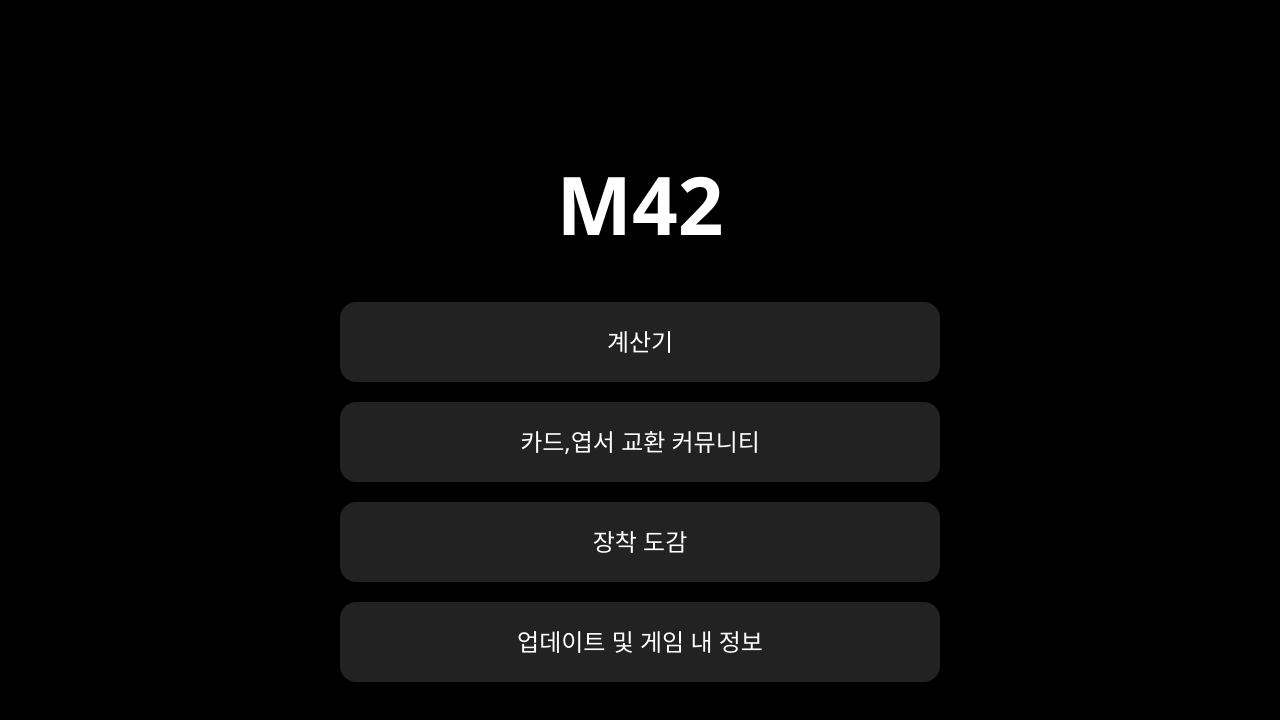
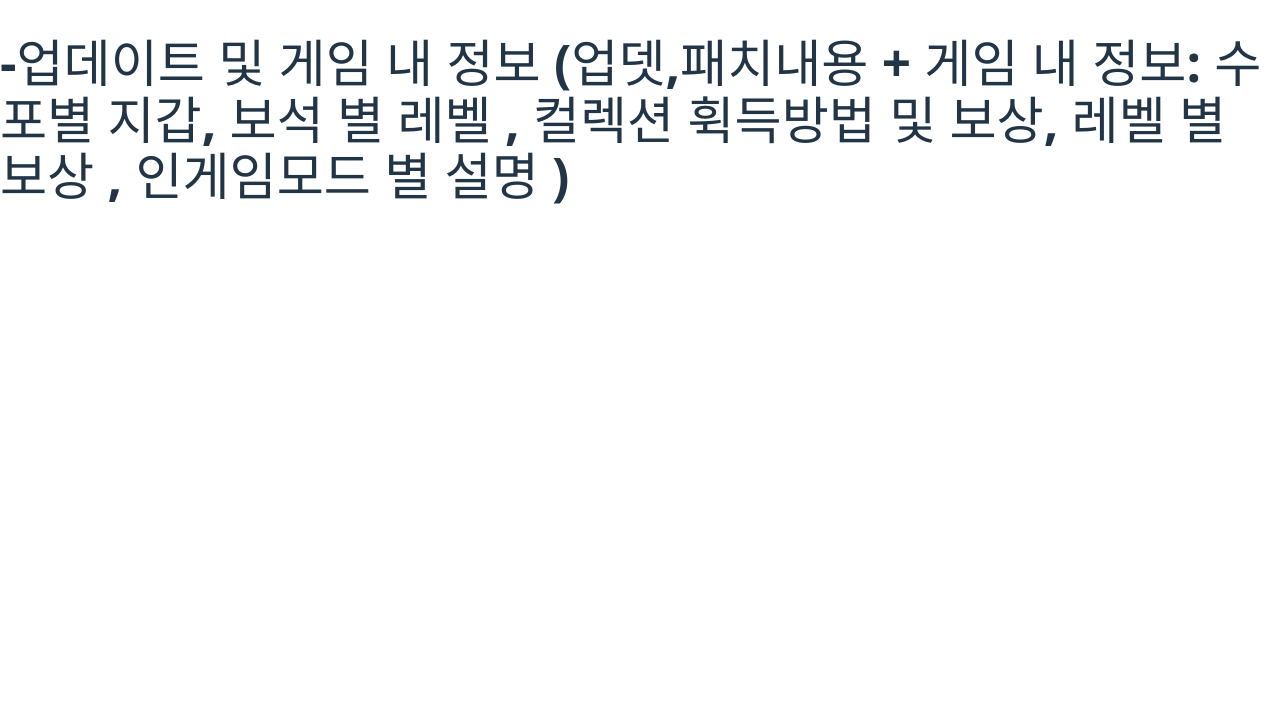
Before and after one commit to chae-ring/Mafia42-Info, a React (Vite) app in the folder mafia42-info/: page /#/info in a window 1280 px wide. Before the commit this address led to /#/. Shown: the top 720 px of the page. Built offline with nearby package versions, Linux system fonts and the light colour scheme.

Commit message:
feat: 채널별 라우팅 설정

```diff
--- a/mafia42-info/src/App.tsx
+++ b/mafia42-info/src/App.tsx
@@ -1,6 +1,10 @@
 import { HashRouter, Routes, Route, Navigate } from "react-router-dom";
 import Home from "./pages/Home";
 import Rewards from "./pages/Rewards";
+import Collection from "./pages/Collection";
+import Info from "./pages/Info";
+import Calculator from "./pages/Calculator";
+import Community from "./pages/Community";
 
 function App() {
   return (
@@ -8,6 +12,10 @@ function App() {
       <Routes>
         <Route path="/" element={<Home />} />
         <Route path="/rewards" element={<Rewards />} />
+        <Route path="/collection" element={<Collection />} />
+        <Route path="/calculator" element={<Calculator />} />
+        <Route path="/info" element={<Info />} />
+        <Route path="/community" element={<Community />} />
         <Route path="*" element={<Navigate to="/" replace />} />
       </Routes>
     </HashRouter>
--- a/mafia42-info/src/pages/Calculator.tsx
+++ b/mafia42-info/src/pages/Calculator.tsx
@@ -0,0 +1,11 @@
+import "./Calculator.css";
+
+const Calculator = () => {
+  return (
+    <div className="calculator-container">
+      <h1>계산기(수포계산, 권엽,출보,카드강화,환율)</h1>
+    </div>
+  );
+};
+
+export default Calculator;
--- a/mafia42-info/src/pages/Collection.tsx
+++ b/mafia42-info/src/pages/Collection.tsx
@@ -0,0 +1,11 @@
+import "./Collection.css";
+
+const Collection = () => {
+  return (
+    <div className="collection-container">
+      <h1>장착 도감(스킨,테두리,지갑,명패 모은거 확인)</h1>
+    </div>
+  );
+};
+
+export default Collection;
--- /dev/null
+++ b/mafia42-info/src/pages/Community.tsx
@@ -0,0 +1,11 @@
+import "./Community.css";
+
+const Community = () => {
+  return (
+    <div className="community-container">
+      <h1>카드,엽서교환 스파이비밀문서 커뮤니티(쪽지 당근처럼)</h1>
+    </div>
+  );
+};
+
+export default Community;
--- a/mafia42-info/src/pages/Home.tsx
+++ b/mafia42-info/src/pages/Home.tsx
@@ -8,10 +8,10 @@ const Home = () => {
   const navigate = useNavigate();
 
   const channels: Channel[] = [
-    { label: "계산기" },
-    { label: "카드,엽서 교환 커뮤니티" },
-    { label: "장착 도감", path: "/rewards" },
-    { label: "업데이트 및 게임 내 정보" },
+    { label: "계산기", path: "/calculator" },
+    { label: "카드,엽서 교환 커뮤니티", path: "/community" },
+    { label: "장착 도감", path: "/collection" },
+    { label: "업데이트 및 게임 내 정보", path: "/info" },
   ];
 
   const go = (path?: string) => {
--- a/mafia42-info/src/pages/Info.tsx
+++ b/mafia42-info/src/pages/Info.tsx
@@ -0,0 +1,15 @@
+import "./Info.css";
+
+const Info = () => {
+  return (
+    <div className="Info-container">
+      <h1>
+        -업데이트 및 게임 내 정보 (업뎃,패치내용 + 게임 내 정보: 수포별 지갑,
+        보석 별 레벨 , 컬렉션 휙득방법 및 보상, 레벨 별 보상 , 인게임모드 별
+        설명 )
+      </h1>
+    </div>
+  );
+};
+
+export default Info;
```
Also changed, not shown: mafia42-info/src/pages/Community.css (added).
